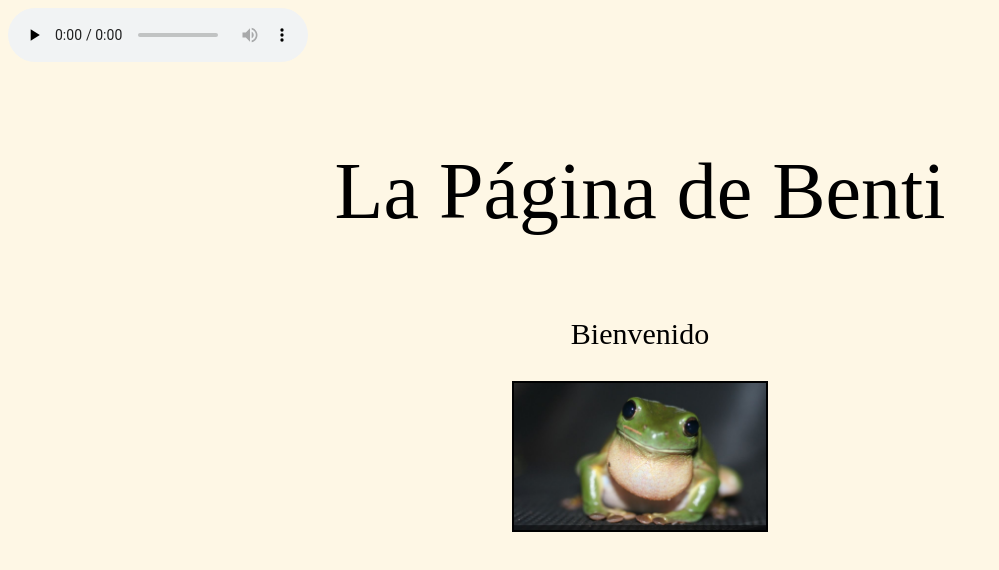
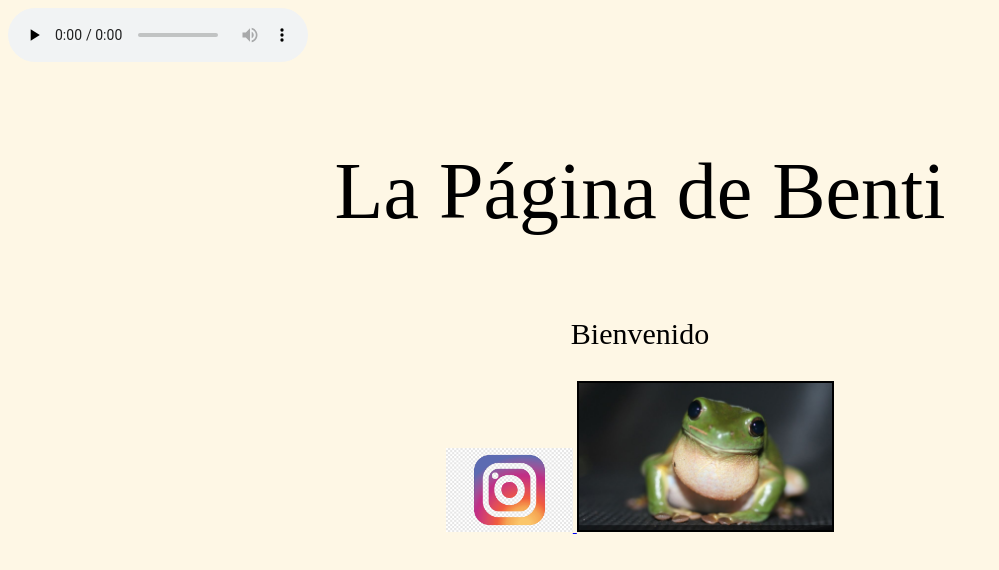
Before and after one commit to AgustinBentivegna/AgustinBentivegna.github.io, a plain HTML site: page index.html in a window 1280 px wide. Shown: the whole page, without its empty margins (0-999 px from the left). Drawn offline with Linux system fonts and the light colour scheme.

Commit message:
Update index.html

```diff
--- a/index.html
+++ b/index.html
@@ -3,10 +3,14 @@
 <title>Pagina de Benti</title>
    <audio src="saxobeat.mp3" preload="none" controls autoplay loop></audio>
      <body background="fondo.jpg">
-        <center>
-            <p style="font-size:80px">La Página de Benti</p>
-            <p style="font-size:30px">Bienvenido</p>
-            <img border="2px" src="rana3.jpg" heigth="20%" width="20%" />
-        </center>
+         <center>
+             <p style="font-size:80px">La Página de Benti</p>
+             <p style="font-size:30px">Bienvenido</p>
+             <a href="https://www.instagram.com/okumurabenti/">
+                 <img alt="Instagram" src="instagram.png"
+                      width="10%" height="%10">
+                 </a>
+                 <img border="2px" src="rana3.jpg" heigth="20%" width="20%" />
+         </center>
     </body>
 </html>
```
